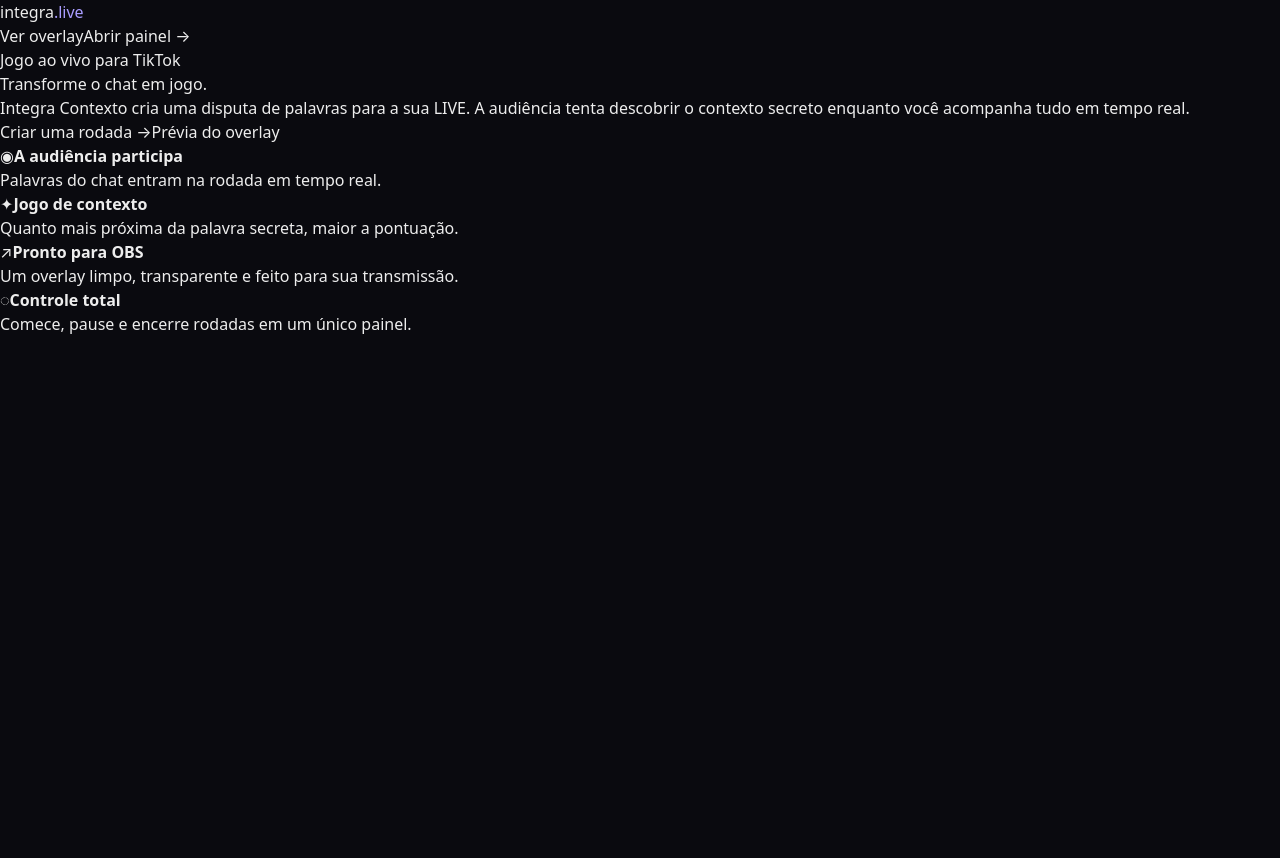
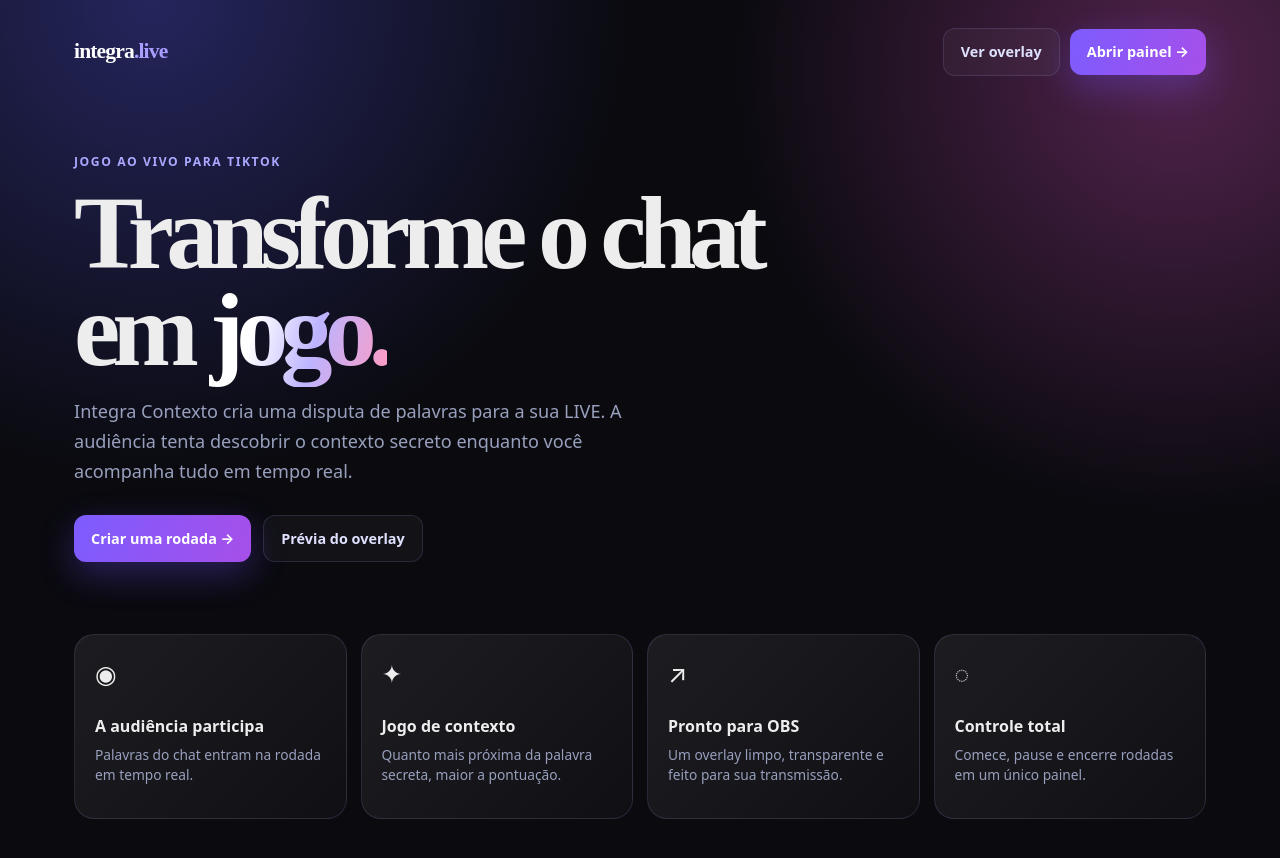
Before and after one commit to lordtx/integra-contexto, a Next.js app in the folder apps/web/: page / in a window 1280 px wide. Shown: the top 858 px of the page. Before the commit the page ends 800 px from the top, so only its background shows below. Built offline with nearby package versions, Linux system fonts and the light colour scheme.

Commit message:
feat(web): redesign interactive live dashboard

```diff
--- a/apps/web/src/app/globals.css
+++ b/apps/web/src/app/globals.css
@@ -2,11 +2,14 @@
 @tailwind components;
 @tailwind utilities;
 
-@import url('https://fonts.googleapis.com/css2?family=JetBrains+Mono:wght@400;500;600;700&display=swap');
+@import url('https://fonts.googleapis.com/css2?family=DM+Sans:wght@400;500;600;700&family=Space+Grotesk:wght@500;600;700&display=swap');
 
 :root {
-  --foreground: #ededed;
-  --background: #0a0a0f;
+  --foreground: #f7f8ff;
+  --background: #090b1b;
+  --muted: #98a0bd;
+  --panel: rgba(20,24,49,.8);
+  --line: rgba(172,181,255,.14);
 }
 
 * {
@@ -21,11 +24,31 @@ html {
 
 body {
   color: var(--foreground);
-  background: var(--background);
-  font-family: 'JetBrains Mono', system-ui, -apple-system, sans-serif;
+  background: radial-gradient(circle at 12% 0%,#25255d 0,transparent 30rem),radial-gradient(circle at 92% 8%,#51234d 0,transparent 28rem),var(--background);
+  font-family: 'DM Sans', system-ui, -apple-system, sans-serif;
   -webkit-font-smoothing: antialiased;
   -moz-osx-font-smoothing: grayscale;
 }
+
+.shell { max-width:1180px; margin:auto; padding:28px 24px 56px; }
+.brand { font:700 1.35rem 'Space Grotesk'; letter-spacing:-.04em; color:#fff; text-decoration:none; }
+.eyebrow { color:#aaa8ff; font-size:.76rem; font-weight:700; letter-spacing:.13em; text-transform:uppercase; }
+.hero { padding:72px 0 42px; max-width:760px; }
+.hero h1 { margin:12px 0 18px; font:700 clamp(3.25rem,9vw,6.5rem)/.94 'Space Grotesk'; letter-spacing:-.075em; }
+.hero h1 span { background:linear-gradient(105deg,#fff 28%,#bcb4ff 60%,#ff9ac2); -webkit-background-clip:text; color:transparent; }
+.hero p { max-width:600px; color:var(--muted); font-size:1.13rem; line-height:1.65; }
+.nav,.topbar { display:flex; justify-content:space-between; align-items:center; gap:18px; }
+.nav-links { display:flex; gap:10px; align-items:center; }
+.button,.ghost { display:inline-flex; align-items:center; justify-content:center; gap:9px; border-radius:12px; padding:12px 17px; text-decoration:none; font-size:.9rem; font-weight:700; transition:.2s transform,.2s background; }
+.button { border:0; color:white; background:linear-gradient(110deg,#7c5cff,#a74fe9); box-shadow:0 12px 35px rgba(112,82,255,.32); }.button:hover { transform:translateY(-2px); }
+.ghost { color:#dfe1ff; border:1px solid var(--line); background:rgba(255,255,255,.035); }
+.feature-grid { display:grid; grid-template-columns:repeat(4,1fr); gap:14px; margin-top:30px; }.feature { min-height:185px; padding:20px; border:1px solid var(--line); background:linear-gradient(135deg,rgba(255,255,255,.08),rgba(255,255,255,.025)); border-radius:20px; }.feature b { display:block; margin:22px 0 7px; font-size:1rem; }.feature p { margin:0;color:var(--muted);font-size:.86rem;line-height:1.45; }.icon { font-size:1.55rem; }.hero-actions { display:flex; gap:12px; flex-wrap:wrap; margin-top:28px; }
+.dashboard { max-width:1240px; margin:auto; padding:22px 24px 52px; }.topbar { padding:12px 0 25px; border-bottom:1px solid var(--line); }.topbar h1 { margin:0; font:700 1.4rem 'Space Grotesk'; }.status { display:inline-flex;align-items:center;gap:7px;padding:7px 10px;border-radius:999px;background:#18203b;color:#aeb8d4;font-size:.76rem;font-weight:700; }.status.live{background:rgba(29,184,125,.15);color:#70f1b5}.dot{width:7px;height:7px;border-radius:50%;background:currentColor;box-shadow:0 0 12px currentColor}
+.dashboard-grid { display:grid; grid-template-columns:minmax(290px,.78fr) minmax(0,1.4fr); gap:18px; margin-top:25px; }.stack{display:grid;gap:18px}.card { border:1px solid var(--line); background:var(--panel); backdrop-filter:blur(14px); border-radius:18px; padding:20px; box-shadow:0 16px 50px rgba(0,0,0,.16); }.card h2 { margin:0 0 18px; font:600 .85rem 'Space Grotesk';letter-spacing:.09em;text-transform:uppercase;color:#c9cce6; }
+.session { display:grid; gap:11px; }.session-row{display:flex;justify-content:space-between;color:var(--muted);font-size:.9rem}.good{color:#76f2b5}.warn{color:#ffc46d}.stats { display:grid;grid-template-columns:repeat(2,1fr);gap:9px;margin-top:16px}.stat{padding:12px;border-radius:12px;background:#11152d}.stat small{display:block;color:var(--muted)}.stat strong{display:block;font:600 1.25rem 'Space Grotesk';margin-top:5px}.secret {margin-top:15px;padding:13px;border-radius:12px;background:linear-gradient(110deg,#1b1c47,#321c4f);display:flex;justify-content:space-between;color:#dcd9ff;font-size:.86rem}
+.control-main{width:100%;border:0;border-radius:13px;padding:14px;color:#fff;font-weight:700;background:linear-gradient(110deg,#7159ff,#d458b8)}.control-grid{display:grid;grid-template-columns:repeat(2,1fr);gap:9px;margin-top:10px}.control-grid button,.hint{border:1px solid var(--line);border-radius:11px;padding:11px;color:#dfe2ff;background:#171b38;font-weight:600}.control-grid button:hover,.hint:hover{background:#242957}.hint{width:100%;margin-top:10px}.control-grid button:disabled,.control-main:disabled,.hint:disabled{opacity:.36;cursor:not-allowed}
+.board-head{display:flex;justify-content:space-between;align-items:center;margin-bottom:12px}.board-head h2{margin:0}.count{color:var(--muted);font-size:.82rem}.rank-row{display:grid;grid-template-columns:46px 1fr 1fr auto;gap:10px;align-items:center;padding:12px 10px;border-top:1px solid rgba(255,255,255,.06);font-size:.9rem}.rank{color:#c4bdff;font-weight:700}.word{font-weight:700}.user{color:var(--muted)}.score{color:#88efc0;font-weight:700}.empty{color:var(--muted);text-align:center;padding:28px 0}.guess-form{display:flex;gap:8px;margin-top:14px}.guess-form input{min-width:0;flex:1;border:1px solid var(--line);border-radius:10px;padding:11px 12px;color:#fff;background:#11152d;outline:none}.guess-form input:focus{border-color:#8877ff}.guess-form button{border:0;border-radius:10px;padding:0 14px;color:#fff;background:#6655df;font-weight:700}.notice{margin-top:12px;color:#c7c6fa;font-size:.84rem}
+@media(max-width:760px){.shell,.dashboard{padding-left:16px;padding-right:16px}.feature-grid{grid-template-columns:repeat(2,1fr)}.dashboard-grid{grid-template-columns:1fr}.nav-links .ghost{display:none}.hero{padding-top:50px}.hero h1{font-size:3.5rem}.topbar{align-items:flex-start;flex-wrap:wrap}.rank-row{grid-template-columns:34px 1fr auto}.rank-row .user{display:none}}
 
 /* Scrollbar personalizada */
 ::-webkit-scrollbar {
```
